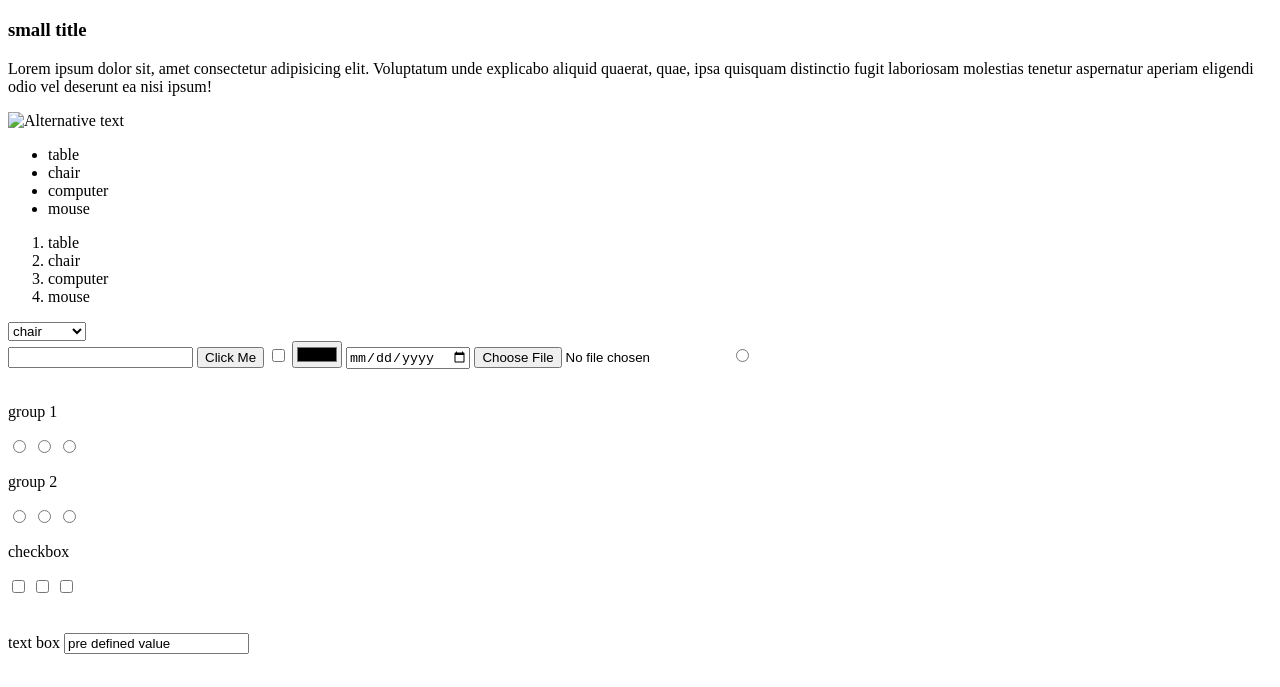
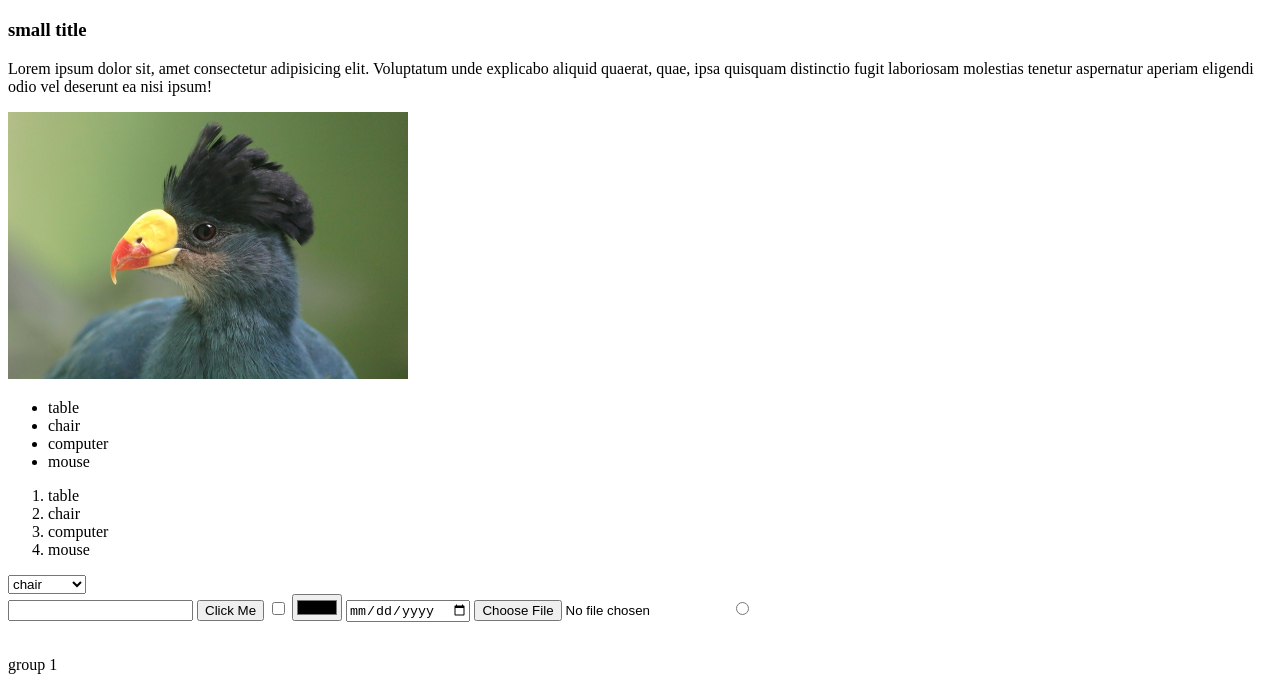
Before and after one commit to YanivOr/web-dev-course, a plain HTML site: page lab-2/index.html in a window 1280 px wide. Shown: the part 61-748 px from the top of the page. Drawn offline with Linux system fonts and the light colour scheme.

Commit message:
code and folders refactoring

```diff
--- a/lab-2/index.html
+++ b/lab-2/index.html
@@ -10,7 +10,7 @@
   <h3>small title</h3>
   <p>Lorem ipsum dolor sit, amet consectetur adipisicing elit. Voluptatum unde explicabo aliquid quaerat, quae, ipsa quisquam distinctio fugit laboriosam molestias tenetur aspernatur aperiam eligendi odio vel deserunt ea nisi ipsum!</p>
   <img
-    src="../images/image-2.jpg"
+    src="./images/image-1.jpg"
     alt="Alternative text">
   <ul>
     <li>table</li>
```
Also changed, not shown: lab-1/links.html (+1 -1 lines), images/users/user-1.png (deleted), images/users/user-2.png (deleted), images/users/user-3.png (deleted), images/users/user-4.png (deleted), images/users/user-5.png (deleted), images/users/user-6.png (deleted), lab-1/images/image-1.jpg (renamed from images/image-1.jpg), lab-2/images/image-1.jpg (added).
